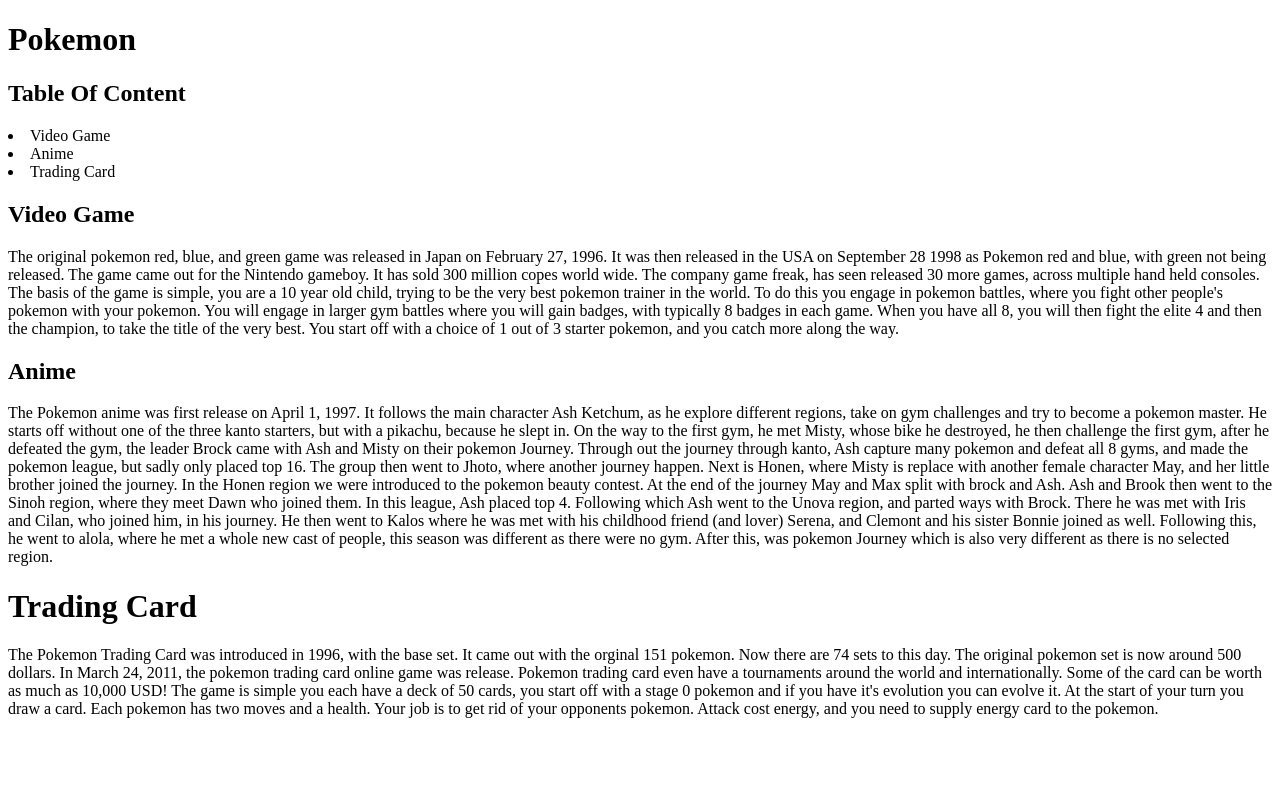
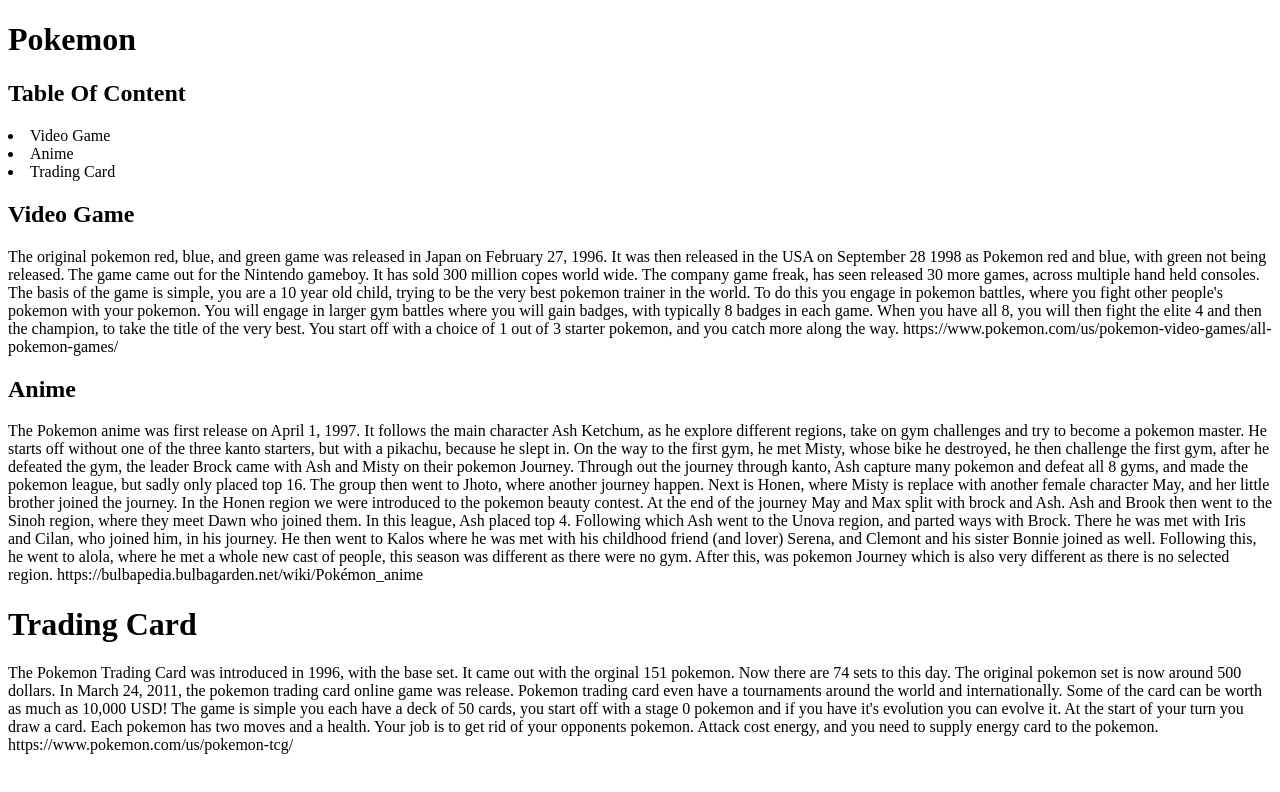
Before and after one commit to KevinLiu31/web, a plain HTML site: page pokemon.html in a window 1280 px wide. Drawn offline with Linux system fonts and the light colour scheme.

Commit message:
Update pokemon.html

```diff
--- a/pokemon.html
+++ b/pokemon.html
@@ -24,6 +24,7 @@
  trainer in the world. To do this you engage in pokemon battles, where you fight other people's pokemon with your pokemon. You will engage in larger gym battles
  where you will gain badges, with typically 8 badges in each game. When you have all 8, you will  then fight the elite 4 and then the champion, to take the title of
  the very best. You start off with a choice of 1 out of 3 starter pokemon, and you catch more along the way.
+    <a>https://www.pokemon.com/us/pokemon-video-games/all-pokemon-games/</a>
  </body>
 
  <body>
@@ -40,6 +41,7 @@
     to the Unova region, and parted ways with Brock. There he was met with Iris and Cilan, who joined him, in his journey. He then went to Kalos where he was
     met with his childhood friend (and lover) Serena, and Clemont and his sister Bonnie joined as well. Following this, he went to alola, where he met a whole
     new cast of people, this season was different as there were no gym. After this, was pokemon Journey which is also very different as there is no selected region.
+    <a>https://bulbapedia.bulbagarden.net/wiki/Pokémon_anime</a>
    </body>
 
     <body>
@@ -51,4 +53,5 @@
        a tournaments around the world and internationally. Some of the card can be worth as much as 10,000 USD! The game is simple you each have a deck of 50
        cards, you start off with a stage 0 pokemon and if you have it's evolution you can evolve it. At the start of your turn you draw a card. Each pokemon
        has two moves and a health. Your job is to get rid of your opponents pokemon. Attack cost energy, and you need to supply energy card to the pokemon.
+       <a>https://www.pokemon.com/us/pokemon-tcg/<a>
           </body>
```
